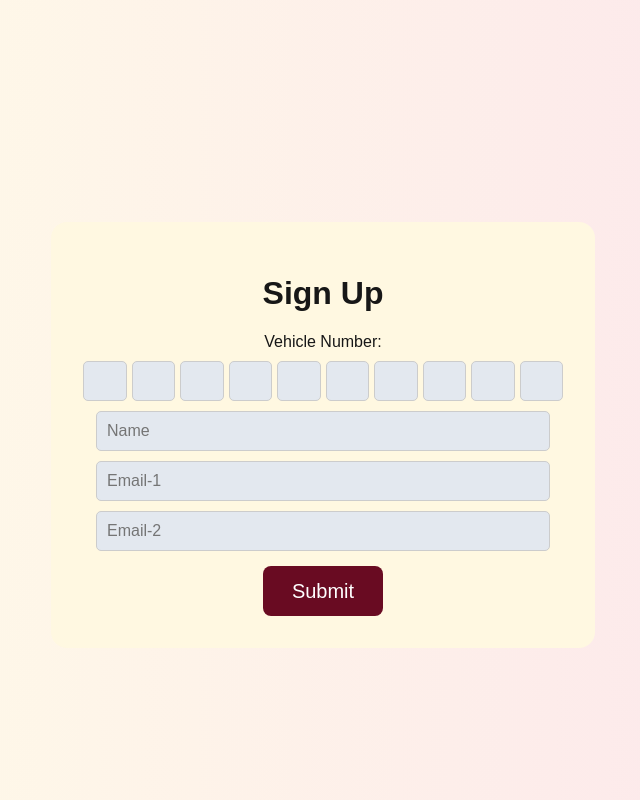
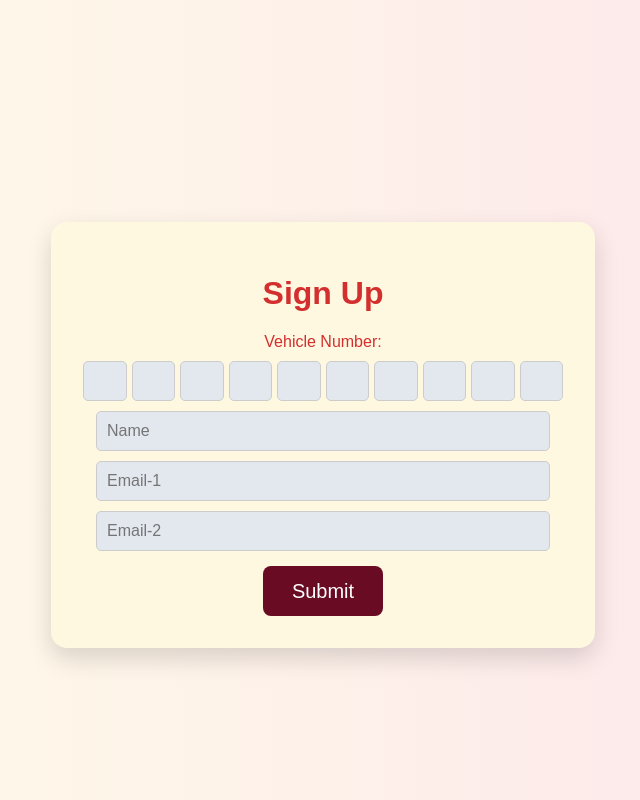
Before and after one commit to surya1604surya/Accident-Tracking, a Next.js app: page /page2 in a window 1280 px wide. Shown: the whole page, without its empty margins (317-957 px from the left). Built offline with nearby package versions, Linux system fonts and the light colour scheme.

Commit message:
Update page.module.css

```diff
--- a/src/app/page2/page.module.css
+++ b/src/app/page2/page.module.css
@@ -25,8 +25,8 @@
   padding: 2rem;
   border-radius: 16px;
   text-align: center;
-/*   color: #d32f2f;
-  box-shadow: 0 10px 25px rgba(0, 0, 0, 0.15); */
+color: #d32f2f;
+  box-shadow: 0 10px 25px rgba(0, 0, 0, 0.15);
 }
 .vehicle-number {
     display: flex;
```
